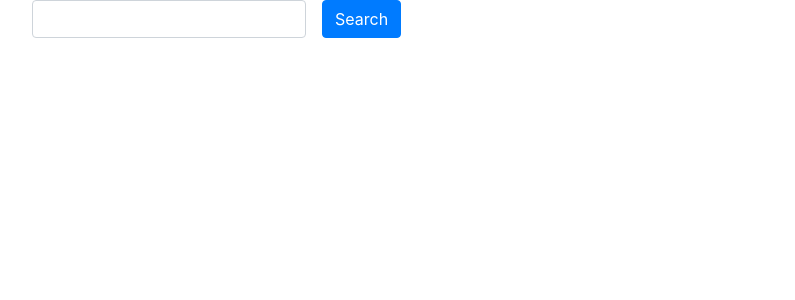
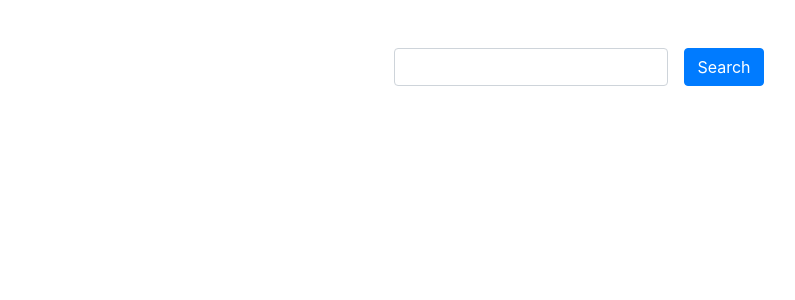
Before and after one commit to newsatit/Dictionary, a React (Create React App) app in the folder dictionary/: page / in a window 1280 px wide. Shown: the top 300 px of the page, without its empty margins (69-864 px from the left). Built offline with nearby package versions, Linux system fonts and the light colour scheme.

Commit message:
Center Search

```diff
--- a/dictionary/src/App.js
+++ b/dictionary/src/App.js
@@ -83,7 +83,7 @@ class App extends Component {
       result = <div></div>
 
     return (
-      <div className="container">
+      <div className="container  my-sm-5">
           <Input searchInput={this.state.searchInput} onChange={this.handleInputChange} onSubmit={this.handleSubmit}/>
           {result}
       </div>
--- a/dictionary/src/Input.js
+++ b/dictionary/src/Input.js
@@ -4,15 +4,12 @@ class Input extends Component {
     render() {
         const { onChange, onSubmit, searchInput } = this.props;
         return (
-            <div>
-                <form className="form-inline" onSubmit={onSubmit}>
+                <form className="form-inline justify-content-center" onSubmit={onSubmit}>
                     <div className="form-group mx-sm-3 mb-2">
-                        <label className="sr-only">Words to search</label>
-                        <input type="text" className="form-control" onChange={onChange} value={searchInput} />
+                        <input type="text" id="searchInput" className="form-control" onChange={onChange} value={searchInput} required/>
                     </div>
                     <button type="submit" className="btn btn-primary mb-2">Search</button>
                 </form>
-            </div>
         );
     }
 }
```
